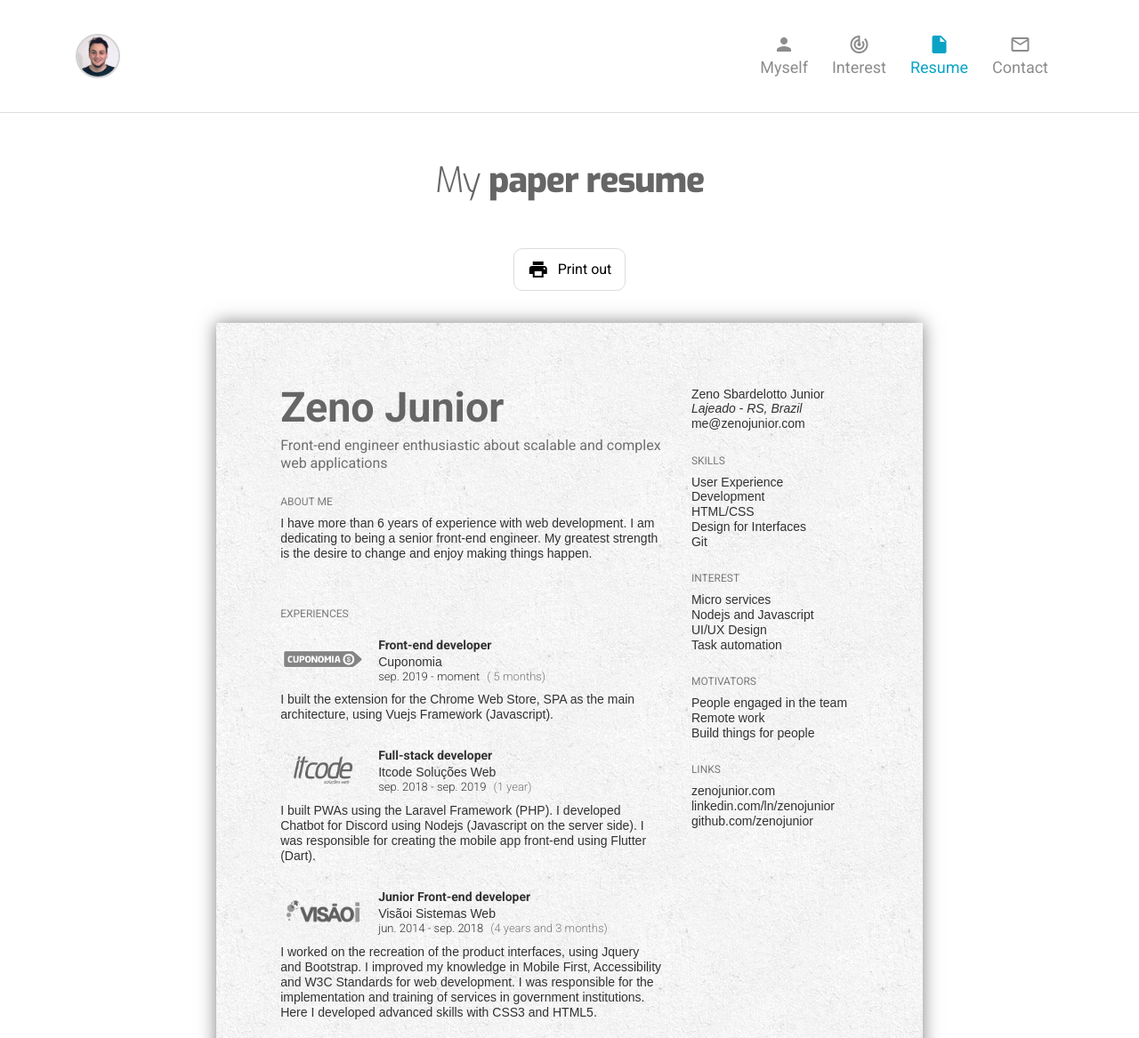
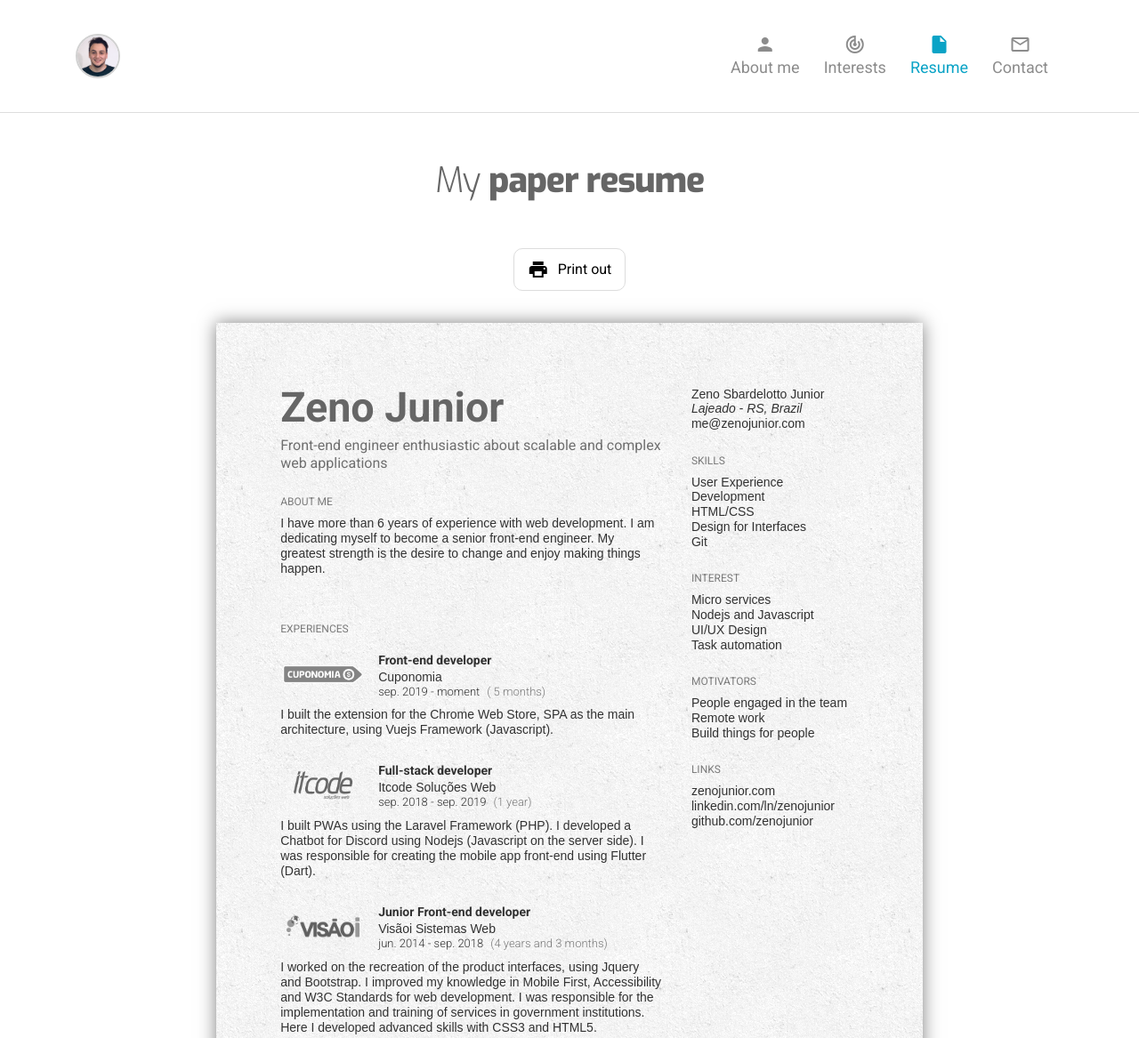
Before and after one commit to zenojunior/zenojunior.com, a Gatsby site: page /resume in a window 1280 px wide. Shown: the top 1167 px of the page at 89% size. Built offline with nearby package versions, Linux system fonts and the light colour scheme; Gatsby itself is replaced by a stand-in of ours.

Commit message:
Adjusting some words

```diff
--- a/src/components/header/nav.js
+++ b/src/components/header/nav.js
@@ -8,8 +8,8 @@ import Icon from '../typography/icon'
 
 const Nav = props => (
   <Pages>
-    <Page to="/" icon="person" name="Myself"></Page>
-    <Page to="/interest" icon="track_changes" name="Interest"></Page>
+    <Page to="/" icon="person" name="About me"></Page>
+    <Page to="/interests" icon="track_changes" name="Interests"></Page>
     <Page to="/resume" icon="insert_drive_file" name="Resume"></Page>
     <Page to="/contact" icon="mail_outline" name="Contact"></Page>
   </Pages>
--- a/src/pages/resume.js
+++ b/src/pages/resume.js
@@ -34,7 +34,7 @@ const data = {
         start: "2018-09-01",
         end: "2019-09-10"
       },
-      description: "I built PWAs using the Laravel Framework (PHP). I developed Chatbot for Discord using Nodejs (Javascript on the server side). I was responsible for creating the mobile app front-end using Flutter (Dart)."
+      description: "I built PWAs using the Laravel Framework (PHP). I developed a Chatbot for Discord using Nodejs (Javascript on the server side). I was responsible for creating the mobile app front-end using Flutter (Dart)."
     },
     {
       title: "Junior Front-end developer",
@@ -92,7 +92,7 @@ const ResumePage = () => {
               </Header>
               <section>
                 <Subtitle>About me</Subtitle>
-                <p>I have more than <ExperienceYears /> of experience with web development. I am dedicating to being a senior front-end engineer. My greatest strength is the desire to change and enjoy making things happen.</p>
+                <p>I have more than <ExperienceYears /> of experience with web development. I am dedicating myself to become a senior front-end engineer. My greatest strength is the desire to change and enjoy making things happen.</p>
               </section>
               <Experiences>
                 <Subtitle>Experiences</Subtitle>
```
Also changed, not shown: src/pages/interests.js (renamed from src/pages/interest.js).
